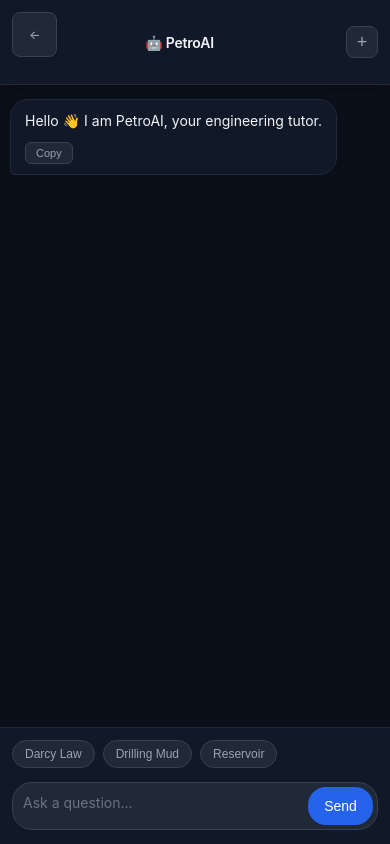
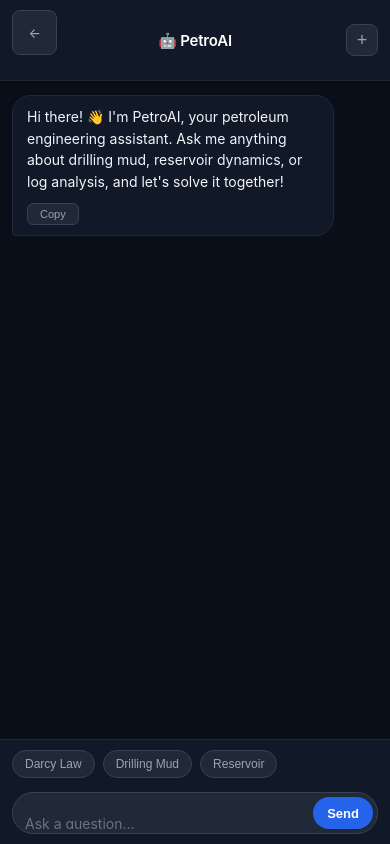
Before and after one commit to djamiloudjamilou821-sketch/Petrol-APP, a Flask app: page /petroai in a window 390 px wide. Run offline with Flask 3, Linux system fonts and the light colour scheme; the visitor is signed in with stand-in values (Sample User, id 1); data that the repository does not hold is empty.

Commit message:
update website

```diff
--- a/templates/petroai.html
+++ b/templates/petroai.html
@@ -7,7 +7,7 @@
     <link rel="stylesheet" href="{{ url_for('static', filename='style.css') }}">
     <style>
         /* ==========================================================================
-           CORE RESET & VARIABLE CONFIGURATION
+           1. CORE RESET & VARIABLE CONFIGURATION
            ========================================================================== */
         * {
             margin: 0;
@@ -30,26 +30,24 @@
         }
 
         /* ==========================================================================
-           TOP METRIC NAVIGATION HEADER
+           2. NAVIGATION HEADER
            ========================================================================== */
         .header {
             background: #111827;
-            padding: 16px 20px;
+            padding: 12px 16px;
             font-size: 15px;
             font-weight: 600;
             letter-spacing: -0.2px;
             border-bottom: 1px solid #1f2937;
-            display: flex;
+            display: grid;
+            grid-template-columns: 80px 1fr 80px; /* Forces mathematical centering for title */
             align-items: center;
-            justify-content: space-between;
             flex-shrink: 0;
             box-shadow: 0 2px 8px rgba(0, 0, 0, 0.3);
-            gap: 12px;
             width: 100%;
         }
 
         .header-title {
-            flex: 1;
             text-align: center;
             white-space: nowrap;
             overflow: hidden;
@@ -58,12 +56,13 @@
             align-items: center;
             justify-content: center;
             gap: 6px;
+            color: #fff;
         }
 
         .top-nav {
             display: flex;
             align-items: center;
-            flex-shrink: 0;
+            justify-content: flex-start;
         }
 
         .back-arrow {
@@ -78,13 +77,17 @@
             transition: all 0.2s ease;
             display: inline-flex;
             align-items: center;
-            white-space: nowrap;
         }
 
-        .back-arrow:hover {
+        .back-arrow:active {
             color: #f3f4f6;
             background: #374151;
             border-color: #4b5563;
+        }
+
+        .new-chat-btn-wrapper {
+            display: flex;
+            justify-content: flex-end;
         }
 
         .new-chat-btn {
@@ -93,8 +96,6 @@
             border: 1px solid #374151;
             width: 32px;
             height: 32px;
-            min-height: 32px !important;
-            min-width: 32px !important;
             border-radius: 8px;
             font-size: 18px;
             font-weight: 500;
@@ -105,14 +106,15 @@
             transition: all 0.2s ease;
         }
 
-        .new-chat-btn:hover {
+        .new-chat-btn:active {
             color: #f3f4f6;
             background: #374151;
             border-color: #4b5563;
+            transform: scale(0.95);
         }
 
         /* ==========================================================================
-           STREAMING CHAT WORKSPACE
+           3. STREAMING CHAT WORKSPACE
            ========================================================================== */
         #chat-box {
             flex: 1;
@@ -129,16 +131,13 @@
         }
 
         #chat-box::-webkit-scrollbar {
-            width: 5px;
+            width: 4px;
         }
         #chat-box::-webkit-scrollbar-thumb {
             background: #2d3748;
             border-radius: 10px;
         }
 
-        /* ==========================================================================
-           CHAT BUBBLES GRAPHICS FRAMEWORK
-           ========================================================================== */
         .bubble-wrapper {
             display: flex;
             width: 100%;
@@ -170,37 +169,37 @@
             border: 1px solid #1f2937;
             border-bottom-left-radius: 4px;
             box-shadow: 0 2px 8px rgba(0, 0, 0, 0.05);
+            width: 100%;
         }
 
         /* RENDERING MARKDOWN INTERIOR TARGETS */
         .ai-content p { margin-bottom: 10px; }
         .ai-content p:last-child { margin-bottom: 0; }
-        .ai-content h3 { margin: 14px 0 6px; font-size: 16px; color: #38bdf8; }
-        .ai-content b { color: #f59e0b; }
+        .ai-content h3 { margin: 16px 0 8px; font-size: 16px; color: #38bdf8; font-weight: 700; }
+        .ai-content b { color: #f59e0b; font-weight: 600; }
         .ai-content ul, .ai-content ol { padding-left: 20px; margin: 8px 0; }
-        .ai-content li { margin-bottom: 4px; }
-        .ai-content pre { background: #0f172a; padding: 12px; border-radius: 10px; overflow-x: auto; margin: 10px 0; }
-        .ai-content code { color: #38bdf8; font-family: monospace; }
+        .ai-content li { margin-bottom: 6px; }
+        .ai-content pre { background: #0f172a; padding: 12px; border-radius: 10px; overflow-x: auto; margin: 10px 0; border: 1px solid #1f2937; }
+        .ai-content code { color: #38bdf8; font-family: monospace; font-size: 14px; }
 
         .copy-btn {
             display: block;
-            margin-top: 8px;
+            margin-top: 10px;
             background: #1f2937;
             color: #9ca3af;
             border: 1px solid #374151;
-            padding: 4px 10px;
+            padding: 4px 12px;
             border-radius: 6px;
             font-size: 11px;
+            font-weight: 500;
             cursor: pointer;
             width: fit-content;
             transition: all 0.15s ease;
-            min-height: auto !important;
-            min-width: auto !important;
         }
-        .copy-btn:hover { background: #374151; color: #f3f4f6; }
+        .copy-btn:active { background: #374151; color: #f3f4f6; }
 
         /* TYPING INDICATOR */
-        .typing-indicator { display: flex; align-items: center; gap: 4px; padding: 4px 0; }
+        .typing-indicator { display: flex; align-items: center; gap: 4px; padding: 6px 0; }
         .typing-indicator span {
             width: 7px; height: 7px; background: #9ca3af; border-radius: 50%;
             animation: bounce 1.4s infinite ease-in-out both;
@@ -214,19 +213,18 @@
         }
 
         /* ==========================================================================
-           CONSOLIDATED FOOTER INPUT CONTAINER
+           4. FOOTER & INPUT LAYOUT CONTEXT
            ========================================================================== */
         .footer-container {
             background: #111827;
             border-top: 1px solid #1f2937;
-            padding: 12px 16px;
+            padding: 12px 16px calc(12px + env(safe-area-inset-bottom, 0px));
             flex-shrink: 0;
             display: flex;
             flex-direction: column;
             gap: 10px;
         }
 
-        /* QUICK SUGGESTIONS ROW */
         .quick-prompts {
             display: flex;
             gap: 8px;
@@ -235,30 +233,28 @@
             max-width: 760px;
             width: 100%;
             margin: 0 auto;
-            scrollbar-width: none; /* Hide standard scrollbar scroll tracks */
+            scrollbar-width: none;
         }
-        .quick-prompts::-webkit-scrollbar { display: none; } /* Hide Chrome/Safari scroll tracks */
+        .quick-prompts::-webkit-scrollbar { display: none; }
 
         .quick-prompts button {
             background: #1f2937;
             color: #9ca3af;
             border: 1px solid #374151;
-            padding: 6px 12px;
-            border-radius: 14px;
+            padding: 6px 14px;
+            border-radius: 20px;
             font-size: 12px;
+            font-weight: 500;
             white-space: nowrap;
             cursor: pointer;
             transition: all 0.2s ease;
-            min-height: auto !important;
-            min-width: auto !important;
         }
-        .quick-prompts button:hover {
-            background: #374151;
-            color: #f3f4f6;
-            border-color: #4b5563;
+        .quick-prompts button:active {
+            background: #2563eb;
+            color: #ffffff;
+            border-color: #2563eb;
         }
 
-        /* ENTRY CONTAINER TERMINAL GRID */
         .input-area {
             display: flex;
             max-width: 760px;
@@ -268,7 +264,7 @@
             border-radius: 24px;
             padding: 4px 6px 4px 14px;
             gap: 8px;
-            align-items: center;
+            align-items: flex-end; /* Locks send button cleanly when field expands */
             transition: all 0.2s ease;
             width: 100%;
         }
@@ -279,21 +275,8 @@
             background: #111827;
         }
 
-        /* master framework component container */
-        .app-container {
-            display: flex;
-            flex-direction: column;
-            width: 100%;
-            height: 100%;
-            height: 100dvh;
-            padding-top: env(safe-area-inset-top, 0px);
-            padding-bottom: env(safe-area-inset-bottom, 0px);
-        }
-
-
         #question {
             flex: 1;
-            padding: 10px 0;
             border: none;
             background: transparent;
             color: #f9fafb;
@@ -302,24 +285,25 @@
             font-family: inherit;
             resize: none;
             min-width: 0;
-            height: 40px;
+            height: 24px; /* Default uniform spacing setup */
+            max-height: 120px;
+            line-height: 24px;
+            padding: 6px 0;
         }
 
         #question::placeholder {
             color: #6b7280;
         }
 
-        /* PRIMARY SEND BUTTON */
         .send-btn {
-            min-width: 65px;
-            height: 38px;
+            height: 36px;
             padding: 0 16px;
             border: none;
             border-radius: 18px;
             background: #2563eb;
             color: #ffffff;
             font-size: 14px;
-            font-weight: 500;
+            font-weight: 600;
             cursor: pointer;
             transition: all 0.15s ease;
             display: inline-flex;
@@ -327,29 +311,29 @@
             justify-content: center;
             flex-shrink: 0;
         }
-
         .send-btn:hover { background: #1d4ed8; }
         .send-btn:active { transform: scale(0.96); }
 
         /* ==========================================================================
-        SMALL SMARTPHONE MEDIA RESPONSIVENESS RULES
-        ========================================================================== */
+           5. MEDIA RESPONSIVENESS OVERRIDES
+           ========================================================================== */
         @media (max-width: 480px) {
-            .header { padding: 12px 12px; }
-            .header-title { font-size: 14px; margin-right: 44px; }
-            .back-arrow { padding: 5px 10px; font-size: 12px; }
+            .header { padding: 10px 12px; grid-template-columns: 60px 1fr 60px; }
+            .header-title { font-size: 15px; }
 
-            .bubble { max-width: 90%; font-size: 14px; padding: 10px 14px; }
-            #chat-box { padding: 14px 10px; gap: 12px; }
+            .bubble { max-width: 88%; font-size: 14px; padding: 10px 14px; }
+            #chat-box { padding: 14px 12px; gap: 14px; }
 
-            /* ⚡ KEY FIX: Safe area bottom margin prevents overlaps across standalone wrappers */
             .footer-container {
-                padding: 12px 12px calc(14px + env(safe-area-inset-bottom, 12px)) 12px;
+                padding: 10px 12px calc(10px + env(safe-area-inset-bottom, 12px)) 12px;
             }
 
-            .input-area { padding: 3px 4px 3px 10px; border-radius: 20px; }
-            #question { font-size: 14px; padding: 8px 0; }
-            button { padding: 8px 14px; font-size: 13px; border-radius: 16px; }
+            .input-area { padding: 4px 4px 4px 12px; border-radius: 22px; }
+            #question { font-size: 14px; height: 22px; line-height: 22px; }
+
+            /* Specific targets instead of broad 'button' selector to prevent breaks */
+            .quick-prompts button { padding: 6px 12px; font-size: 12px; }
+            .send-btn { height: 32px; padding: 0 14px; font-size: 13px; border-radius: 16px; }
         }
     </style>
 </head>
@@ -360,11 +344,12 @@
         <a href="javascript:history.back()" class="back-arrow">←</a>
     </div>
     <div class="header-title">🤖 PetroAI</div>
-    <button class="new-chat-btn" onclick="clearChat()">+</button>
+    <div class="new-chat-btn-wrapper">
+        <button class="new-chat-btn" onclick="clearChat()">+</button>
+    </div>
 </div>
 
-<div id="chat-box">
-    </div>
+<div id="chat-box"></div>
 
 <div class="footer-container">
     <div class="quick-prompts">
@@ -382,16 +367,24 @@
 <script>
 const chatBox = document.getElementById("chat-box");
 const input = document.getElementById("question");
+
+// UPGRADE: Professional & Friendly greeting
 const welcomeMessage = `
     <div class="bubble-wrapper ai-wrapper">
         <div class="bubble ai ai-content">
-            <p>Hello 👋 I am PetroAI, your engineering tutor.</p>
+            <p>Hi there! 👋 I'm PetroAI, your petroleum engineering assistant. Ask me anything about drilling mud, reservoir dynamics, or log analysis, and let's solve it together!</p>
             <button class="copy-btn" onclick="copyText(this)">Copy</button>
         </div>
     </div>
 `;
 
-// CORE LOCALSTORAGE INITIALIZATION ON RUNTIME LOAD
+// FIX: Auto-grow logic implementation for textarea resizing
+input.addEventListener("input", function() {
+    this.style.height = "24px";
+    const basePadding = 12;
+    this.style.height = (this.scrollHeight - basePadding) + "px";
+});
+
 document.addEventListener("DOMContentLoaded", () => {
     const savedChat = localStorage.getItem("petroai_chat");
     if (savedChat && savedChat.trim() !== "") {
@@ -407,7 +400,8 @@ function syncStorage() {
 }
 
 function clearChat() {
-    if(confirm("Start a clean conversation window?")) {
+    // UPGRADE: Descriptive workspace clear alert
+    if(confirm("Are you sure you want to clear this chat? This will erase our current conversation history.")) {
         localStorage.removeItem("petroai_chat");
         chatBox.innerHTML = welcomeMessage;
     }
@@ -424,10 +418,10 @@ function copyText(buttonElement) {
 
 function quickAsk(promptText) {
     input.value = promptText;
-    askAI();
+    input.dispatchEvent(new Event('input')); // Recalculates input area height tracking
+    input.focus();
 }
 
-// ADVANCED MARKDOWN PARSER FOR MODERN SAAS COMPLIANCE
 function formatAI(text) {
     if (!text) return "";
 
@@ -468,20 +462,19 @@ async function askAI() {
     const question = input.value.trim();
     if (question === "") return;
 
-    // RENDER USER PROMPT
     chatBox.innerHTML += `
         <div class="bubble-wrapper user-wrapper">
             <div class="bubble user">${question}</div>
         </div>
     `;
     input.value = "";
+    input.style.height = "24px";
     syncStorage();
 
-    // SETUP TYPING INDICATOR ACCENT PIPELINE
     const loadingId = "loading_" + Date.now();
     chatBox.innerHTML += `
         <div class="bubble-wrapper ai-wrapper" id="${loadingId}">
-            <div class="bubble ai">
+            <div class="bubble ai" style="padding-bottom: 12px; max-width: 80px;">
                 <div class="typing-indicator">
                     <span></span>
                     <span></span>
@@ -503,7 +496,6 @@ async function askAI() {
         const loader = document.getElementById(loadingId);
         if (loader) loader.remove();
 
-        // INJECT RENDER DATA STRINGS CLEANLY WITH COPY STRAP
         chatBox.innerHTML += `
             <div class="bubble-wrapper ai-wrapper">
                 <div class="bubble ai ai-content">
@@ -517,10 +509,11 @@ async function askAI() {
         const loader = document.getElementById(loadingId);
         if (loader) loader.remove();
 
+        // UPGRADE: Friendly drop-out fallback text block
         chatBox.innerHTML += `
             <div class="bubble-wrapper ai-wrapper">
-                <div class="bubble ai" style="color: #f87171; border-color: rgba(248, 113, 113, 0.2);">
-                    ❌ Request connection timed out. Please verify data link signals.
+                <div class="bubble ai" style="color: #f87171; border-color: rgba(248, 113, 113, 0.2); padding-bottom: 12px;">
+                    ⚠️ Connection lost. I couldn't reach the server. Please check your internet connection and try asking again!
                 </div>
             </div>
         `;
@@ -528,7 +521,6 @@ async function askAI() {
     chatBox.scrollTop = chatBox.scrollHeight;
 }
 
-// MICRO-INTERACTIONS AND FOCUS EVENTS PIPELINE
 input.addEventListener("keypress", function(e) {
     if (e.key === "Enter" && !e.shiftKey) {
         e.preventDefault();
```
